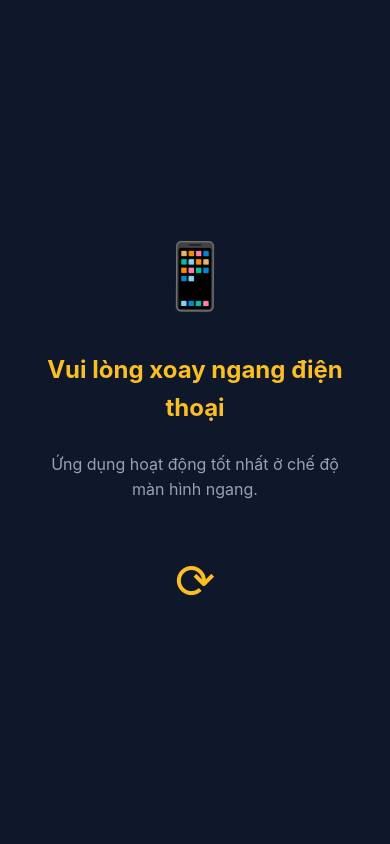
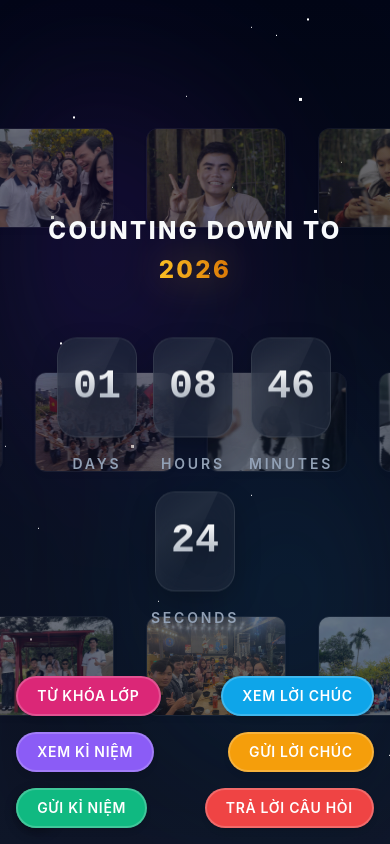
Before and after one commit to tuntoncute123/Tet2026_Tunton, a React (Vite) app: page / in a window 390 px wide. Built offline with nearby package versions, Linux system fonts and the light colour scheme; no server answers.

Commit message:
Optimize mobile UI: symmetrical button stacking and responsive improvements

```diff
--- a/src/App.css
+++ b/src/App.css
@@ -108,6 +108,10 @@
 }
 
 @media (max-width: 640px) {
+  .app-container {
+    padding: 1rem;
+  }
+
   .title {
     font-size: 2.5rem;
   }
--- a/src/App.jsx
+++ b/src/App.jsx
@@ -16,7 +16,6 @@ import ViewMemoriesButton from './components/ViewMemoriesButton';
 import ViewMemoriesPage from './components/ViewMemoriesPage';
 import WordCloudButton from './components/WordCloudButton';
 import WordCloudPage from './components/WordCloudPage';
-import OrientationLock from './components/OrientationLock';
 import './App.css';
 
 // Set target to January 1, 2026 00:00:00
@@ -56,7 +55,6 @@ function App() {
 
   return (
     <div className="app-container">
-      <OrientationLock />
       {/* Persistent Background Elements */}
       <BackgroundMusic />
       <StarryBackground />
--- a/src/components/MemoryButton.css
+++ b/src/components/MemoryButton.css
@@ -31,7 +31,7 @@
 
 @media (max-width: 640px) {
     .memory-btn {
-        bottom: 7.5rem;
+        bottom: 1rem;
         /* Stacked on mobile? Or keep left */
         left: 1rem;
         font-size: 0.875rem;
--- a/src/components/OrientationLock.css
+++ /dev/null
@@ -1,76 +0,0 @@
-.orientation-lock-overlay {
-    display: none;
-    /* Hidden by default */
-    position: fixed;
-    top: 0;
-    left: 0;
-    width: 100vw;
-    height: 100vh;
-    background: #0f172a;
-    /* Dark background matching theme */
-    z-index: 9999;
-    /* Topmost layer */
-    justify-content: center;
-    align-items: center;
-    text-align: center;
-    color: white;
-}
-
-.orientation-content {
-    display: flex;
-    flex-direction: column;
-    align-items: center;
-    gap: 1.5rem;
-    padding: 2rem;
-}
-
-.phone-icon {
-    font-size: 4rem;
-    animation: rotatePhone 2s infinite ease-in-out;
-}
-
-.rotate-animation {
-    font-size: 3rem;
-    margin-top: 1rem;
-    color: #fbbf24;
-}
-
-h2 {
-    font-size: 1.5rem;
-    font-weight: bold;
-    color: #fbbf24;
-}
-
-p {
-    color: #94a3b8;
-    max-width: 300px;
-}
-
-/* Only show on mobile devices (max-width check) AND portrait mode */
-@media screen and (max-width: 900px) and (orientation: portrait) {
-    .orientation-lock-overlay {
-        display: flex;
-    }
-}
-
-@keyframes rotatePhone {
-    0% {
-        transform: rotate(0deg);
-    }
-
-    25% {
-        transform: rotate(90deg);
-    }
-
-    50% {
-        transform: rotate(90deg);
-    }
-
-    75% {
-        transform: rotate(0deg);
-    }
-
-    100% {
-        transform: rotate(0deg);
-    }
-}
--- a/src/components/OrientationLock.jsx
+++ /dev/null
@@ -1,16 +0,0 @@
-import './OrientationLock.css';
-
-const OrientationLock = () => {
-    return (
-        <div className="orientation-lock-overlay">
-            <div className="orientation-content">
-                <div className="phone-icon">📱</div>
-                <h2>Vui lòng xoay ngang điện thoại</h2>
-                <p>Ứng dụng hoạt động tốt nhất ở chế độ màn hình ngang.</p>
-                <div className="rotate-animation">⟳</div>
-            </div>
-        </div>
-    );
-};
-
-export default OrientationLock;
--- a/src/components/QuestionPage.css
+++ b/src/components/QuestionPage.css
@@ -178,5 +178,17 @@
 
     .question-card {
         padding: 1.5rem;
+        width: 100%;
+        min-height: auto;
+        /* Allow auto height on small screens */
+    }
+
+    .question-title {
+        font-size: 1.8rem;
+        margin-bottom: 1.5rem;
+    }
+
+    .quiz-question {
+        font-size: 1.2rem;
     }
 }
--- a/src/components/ViewMemoriesButton.css
+++ b/src/components/ViewMemoriesButton.css
@@ -32,7 +32,7 @@
 
 @media (max-width: 640px) {
     .view-memories-btn {
-        bottom: 10.5rem;
+        bottom: 4.5rem;
         /* Stacked on mobile */
         left: 1rem;
         font-size: 0.875rem;
--- a/src/components/ViewMemoriesPage.css
+++ b/src/components/ViewMemoriesPage.css
@@ -99,5 +99,14 @@
 @media (max-width: 640px) {
     .memories-grid {
         grid-template-columns: 1fr;
+        gap: 1.5rem;
+        padding: 1rem;
+    }
+
+    .memory-card,
+    .memory-card:nth-child(even),
+    .memory-card:nth-child(3n) {
+        transform: rotate(0deg);
+        margin-bottom: 0.5rem;
     }
 }
--- a/src/components/ViewWishesButton.css
+++ b/src/components/ViewWishesButton.css
@@ -31,7 +31,7 @@
 
 @media (max-width: 640px) {
     .view-wishes-btn {
-        bottom: 7.5rem;
+        bottom: 8rem;
         /* Adjusted for mobile spacing (Send is ~4.5 + 3) */
         right: 1rem;
         font-size: 0.875rem;
--- a/src/components/WordCloudButton.css
+++ b/src/components/WordCloudButton.css
@@ -32,7 +32,7 @@
 
 @media (max-width: 640px) {
     .word-cloud-btn {
-        bottom: 13.5rem;
+        bottom: 8rem;
         /* Stacked on mobile */
         left: 1rem;
         font-size: 0.875rem;
--- a/src/components/WordCloudPage.css
+++ b/src/components/WordCloudPage.css
@@ -63,3 +63,17 @@
     text-align: center;
     width: 100%;
 }
+
+@media (max-width: 640px) {
+    .cloud-tabs {
+        flex-direction: column;
+        gap: 0.5rem;
+        width: 100%;
+    }
+    .tab-btn {
+        width: 100%;
+    }
+    .cloud-viewer {
+        padding: 0.5rem;
+    }
+}
```
